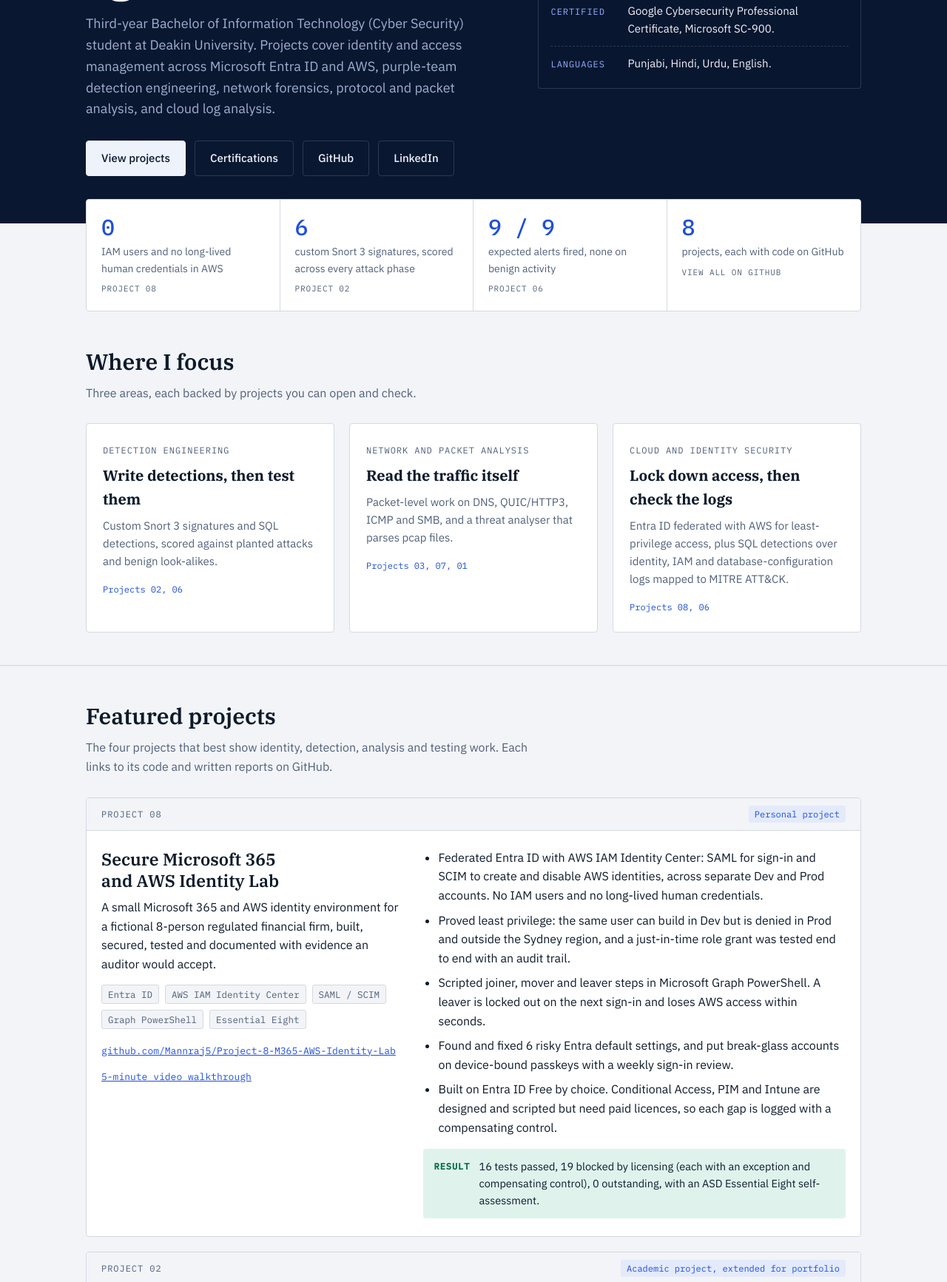
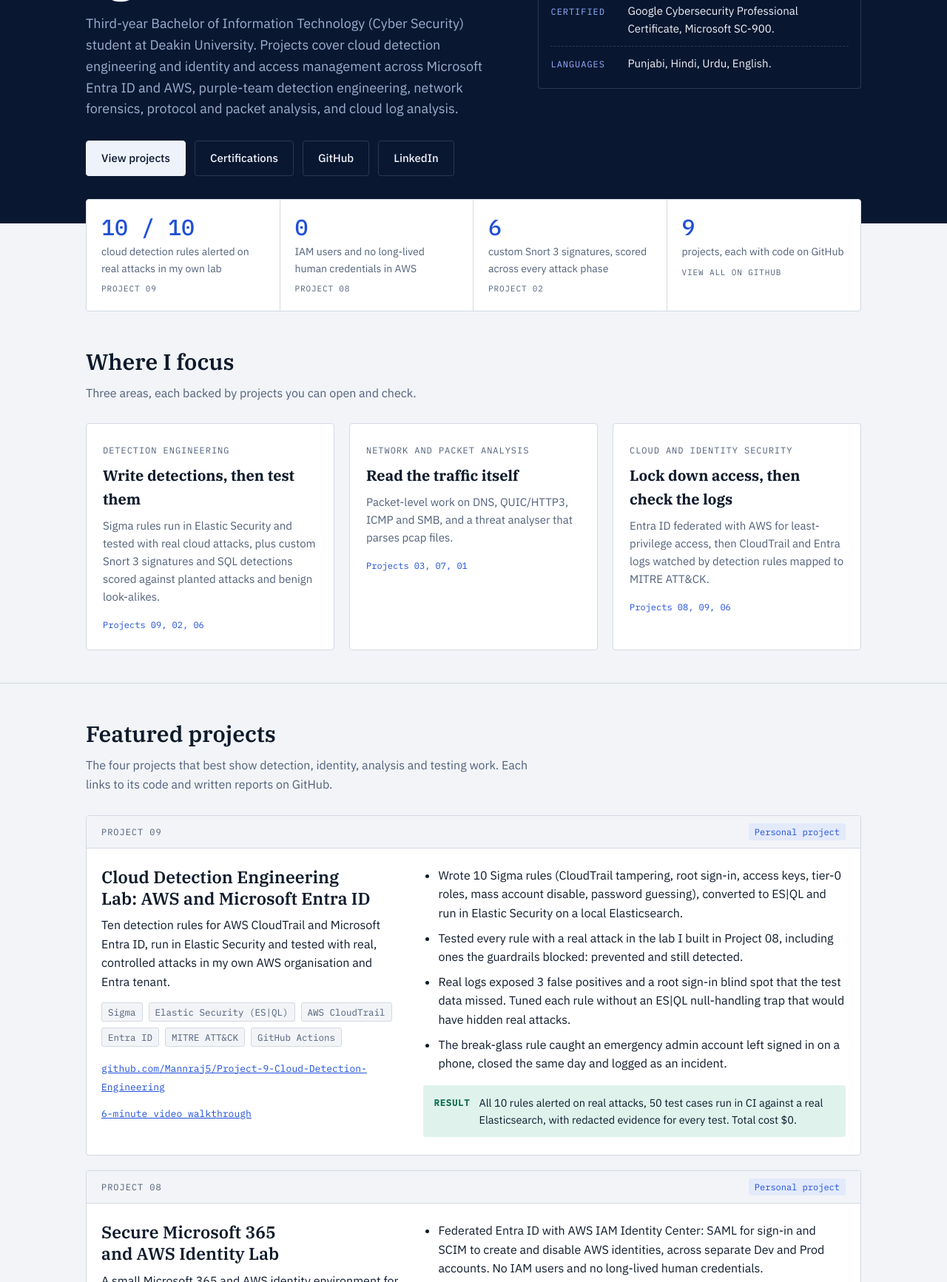
Before and after one commit to Mannraj5/Mannraj5.github.io, a plain HTML site: page index.html in a window 1280 px wide. Shown: the part 538-2271 px from the top of the page at 74% size. Drawn offline with Linux system fonts and the light colour scheme.

Commit message:
Add files via upload

```diff
--- a/index.html
+++ b/index.html
@@ -178,7 +178,7 @@ footer{background:var(--band);color:var(--band-muted);font-size:13px;font-family
       <div>
         <span class="label">Professional portfolio</span>
         <h1 class="headline">Cyber security student who secures identities and cloud access, and tests every control against evidence.</h1>
-        <p class="lead">Third-year Bachelor of Information Technology (Cyber Security) student at Deakin University. Projects cover identity and access management across Microsoft Entra ID and AWS, purple-team detection engineering, network forensics, protocol and packet analysis, and cloud log analysis.</p>
+        <p class="lead">Third-year Bachelor of Information Technology (Cyber Security) student at Deakin University. Projects cover cloud detection engineering and identity and access management across Microsoft Entra ID and AWS, purple-team detection engineering, network forensics, protocol and packet analysis, and cloud log analysis.</p>
         <div class="cta">
           <a class="btn" href="#featured">View projects</a>
           <a class="btn alt" href="certificates.html">Certifications</a>
@@ -200,10 +200,10 @@ footer{background:var(--band);color:var(--band-muted);font-size:13px;font-family
 
   <div class="wrap">
     <div class="proof" aria-label="Results from the projects">
+      <a href="#project-9"><strong>10 / 10</strong><span>cloud detection rules alerted on real attacks in my own lab</span><em>Project 09</em></a>
       <a href="#project-8"><strong>0</strong><span>IAM users and no long-lived human credentials in AWS</span><em>Project 08</em></a>
       <a href="#project-2"><strong>6</strong><span>custom Snort 3 signatures, scored across every attack phase</span><em>Project 02</em></a>
-      <a href="#project-6"><strong>9 / 9</strong><span>expected alerts fired, none on benign activity</span><em>Project 06</em></a>
-      <a href="https://github.com/Mannraj5" target="_blank" rel="noopener"><strong>8</strong><span>projects, each with code on GitHub</span><em>View all on GitHub</em></a>
+      <a href="https://github.com/Mannraj5" target="_blank" rel="noopener"><strong>9</strong><span>projects, each with code on GitHub</span><em>View all on GitHub</em></a>
     </div>
   </div>
 
@@ -215,8 +215,8 @@ footer{background:var(--band);color:var(--band-muted);font-size:13px;font-family
         <article>
           <span class="label">Detection engineering</span>
           <h3>Write detections, then test them</h3>
-          <p>Custom Snort 3 signatures and SQL detections, scored against planted attacks and benign look-alikes.</p>
-          <span class="refs">Projects 02, 06</span>
+          <p>Sigma rules run in Elastic Security and tested with real cloud attacks, plus custom Snort 3 signatures and SQL detections scored against planted attacks and benign look-alikes.</p>
+          <span class="refs">Projects 09, 02, 06</span>
         </article>
         <article>
           <span class="label">Network and packet analysis</span>
@@ -227,8 +227,8 @@ footer{background:var(--band);color:var(--band-muted);font-size:13px;font-family
         <article>
           <span class="label">Cloud and identity security</span>
           <h3>Lock down access, then check the logs</h3>
-          <p>Entra ID federated with AWS for least-privilege access, plus SQL detections over identity, IAM and database-configuration logs mapped to MITRE ATT&amp;CK.</p>
-          <span class="refs">Projects 08, 06</span>
+          <p>Entra ID federated with AWS for least-privilege access, then CloudTrail and Entra logs watched by detection rules mapped to MITRE ATT&amp;CK.</p>
+          <span class="refs">Projects 08, 09, 06</span>
         </article>
       </div>
     </div>
@@ -237,7 +237,29 @@ footer{background:var(--band);color:var(--band-muted);font-size:13px;font-family
   <section id="featured">
     <div class="wrap">
       <h2>Featured projects</h2>
-      <p class="sub">The four projects that best show identity, detection, analysis and testing work. Each links to its code and written reports on GitHub.</p>
+      <p class="sub">The four projects that best show detection, identity, analysis and testing work. Each links to its code and written reports on GitHub.</p>
+
+      <article class="case" id="project-9">
+        <div class="top"><span class="label">Project 09</span><span class="tag">Personal project</span></div>
+        <div class="body">
+          <div>
+            <h3>Cloud Detection Engineering Lab: AWS and Microsoft Entra ID</h3>
+            <p>Ten detection rules for AWS CloudTrail and Microsoft Entra ID, run in Elastic Security and tested with real, controlled attacks in my own AWS organisation and Entra tenant.</p>
+            <div class="chips"><span class="chip">Sigma</span><span class="chip">Elastic Security (ES|QL)</span><span class="chip">AWS CloudTrail</span><span class="chip">Entra ID</span><span class="chip">MITRE ATT&amp;CK</span><span class="chip">GitHub Actions</span></div>
+            <a class="src" href="https://github.com/Mannraj5/Project-9-Cloud-Detection-Engineering" target="_blank" rel="noopener">github.com/Mannraj5/Project-9-Cloud-Detection-Engineering</a>
+            <p style="margin:10px 0 0"><a class="src" href="https://youtu.be/Irp7sPbaK2A" target="_blank" rel="noopener">6-minute video walkthrough</a></p>
+          </div>
+          <div>
+            <ul>
+              <li>Wrote 10 Sigma rules (CloudTrail tampering, root sign-in, access keys, tier-0 roles, mass account disable, password guessing), converted to ES|QL and run in Elastic Security on a local Elasticsearch.</li>
+              <li>Tested every rule with a real attack in the lab I built in Project 08, including ones the guardrails blocked: prevented and still detected.</li>
+              <li>Real logs exposed 3 false positives and a root sign-in blind spot that the test data missed. Tuned each rule without an ES|QL null-handling trap that would have hidden real attacks.</li>
+              <li>The break-glass rule caught an emergency admin account left signed in on a phone, closed the same day and logged as an incident.</li>
+            </ul>
+            <div class="result"><b>Result</b><span>All 10 rules alerted on real attacks, 50 test cases run in CI against a real Elasticsearch, with redacted evidence for every test. Total cost $0.</span></div>
+          </div>
+        </div>
+      </article>
 
       <article class="case" id="project-8">
         <div class="top"><span class="label">Project 08</span><span class="tag">Personal project</span></div>
@@ -304,33 +326,30 @@ footer{background:var(--band);color:var(--band-muted);font-size:13px;font-family
         </div>
       </article>
 
-      <article class="case" id="project-7">
-        <div class="top"><span class="label">Project 07</span><span class="tag">Personal project</span></div>
-        <div class="body">
-          <div>
-            <h3>PCAP Threat Analyzer (pcapscope)</h3>
-            <p>A packet-capture analyser using only the standard library. Reads pcap and pcapng files and decodes Ethernet, IPv4/IPv6, ARP, TCP, UDP, ICMP, DNS and SMB.</p>
-            <div class="chips"><span class="chip">pcap / pcapng</span><span class="chip">DNS</span><span class="chip">SMB</span><span class="chip">GitHub Actions</span><span class="chip">pytest</span></div>
-            <a class="src" href="https://github.com/Mannraj5/Project-7-PCAP-Threat-Analyzer" target="_blank" rel="noopener">github.com/Mannraj5/Project-7-PCAP-Threat-Analyzer</a>
-          </div>
-          <div>
-            <ul>
-              <li>Eight detectors run in a single pass: port scan, host sweep, C2, beaconing, SMB exploit, DNS tunnelling, ARP spoofing and cleartext credentials. A capture-health check is included.</li>
-              <li>Found and fixed a session-tracking bug (sessions keyed on three fields instead of the full 4-tuple) and added a regression test.</li>
-              <li>59 synthetic-capture tests, with GitHub Actions CI on Ubuntu and Windows.</li>
-            </ul>
-            <div class="result"><b>Result</b><span>Validated against six captures from the Purple Team Lab. Packet counts matched capinfos, expected attacks were detected, the baseline was clean, and a 132,727-packet scan was analysed in 2.4 s.</span></div>
-          </div>
-        </div>
-      </article>
     </div>
   </section>
 
   <section id="more">
     <div class="wrap">
       <h2>More projects</h2>
-      <p class="sub">Earlier work across forensics, protocols, robotics simulation and web development.</p>
+      <p class="sub">Earlier work across packet analysis, forensics, protocols, robotics simulation and web development.</p>
       <div class="grid">
+        <article class="case" id="project-7">
+          <div class="top"><span class="label">Project 07</span><span class="tag">Personal project</span></div>
+          <div class="inner">
+            <h3>PCAP Threat Analyzer (pcapscope)</h3>
+            <p>A packet-capture analyser using only the standard library. Reads pcap and pcapng files and decodes Ethernet, IPv4/IPv6, ARP, TCP, UDP, ICMP, DNS and SMB.</p>
+            <div class="chips"><span class="chip">pcap / pcapng</span><span class="chip">DNS</span><span class="chip">SMB</span><span class="chip">GitHub Actions</span><span class="chip">pytest</span></div>
+            <ul>
+              <li>Eight detectors in a single pass: port scan, host sweep, C2, beaconing, SMB exploit, DNS tunnelling, ARP spoofing and cleartext credentials.</li>
+              <li>Found and fixed a session-tracking bug (three fields instead of the full 4-tuple) and added a regression test.</li>
+              <li>59 synthetic-capture tests, with GitHub Actions CI on Ubuntu and Windows.</li>
+            </ul>
+            <div class="result"><b>Result</b><span>Validated against six Purple Team Lab captures; a 132,727-packet scan analysed in 2.4 s.</span></div>
+            <p style="margin:12px 0 0"><a class="src" href="https://github.com/Mannraj5/Project-7-PCAP-Threat-Analyzer" target="_blank" rel="noopener">github.com/Mannraj5/Project-7-PCAP-Threat-Analyzer</a></p>
+          </div>
+        </article>
+
         <article class="case">
           <div class="top"><span class="label">Project 01</span><span class="tag">Academic, extended</span></div>
           <div class="inner">
@@ -416,6 +435,7 @@ footer{background:var(--band);color:var(--band-muted);font-size:13px;font-family
           <div class="kv"><span class="label">Operating systems</span><div class="chips"><span class="chip">Kali Linux</span><span class="chip">Ubuntu Linux</span><span class="chip">Windows CMD</span><span class="chip">PowerShell</span></div></div>
           <div class="kv"><span class="label">Security and networking</span><div class="chips"><span class="chip">Wireshark</span><span class="chip">Snort 3</span><span class="chip">Cisco Packet Tracer</span></div></div>
           <div class="kv"><span class="label">Cloud and identity</span><div class="chips"><span class="chip">Microsoft Entra ID</span><span class="chip">AWS IAM Identity Center</span><span class="chip">AWS Organizations</span><span class="chip">CloudTrail</span><span class="chip">Graph PowerShell</span><span class="chip">AWS CLI</span></div></div>
+          <div class="kv"><span class="label">Detection and SIEM</span><div class="chips"><span class="chip">Elastic Security</span><span class="chip">Kibana</span><span class="chip">ES|QL</span><span class="chip">Sigma</span><span class="chip">MITRE ATT&amp;CK</span><span class="chip">Docker</span></div></div>
           <div class="kv"><span class="label">Version control and testing</span><div class="chips"><span class="chip">GitHub</span><span class="chip">GitHub Actions</span><span class="chip">pytest</span></div></div>
           <div class="kv"><span class="label">Applied AI tools</span><div class="chips"><span class="chip">Claude</span><span class="chip">ChatGPT</span><span class="chip">GitHub Copilot</span><span class="chip">Google Gemini</span><span class="chip">Meta AI</span></div></div>
         </div>
```
